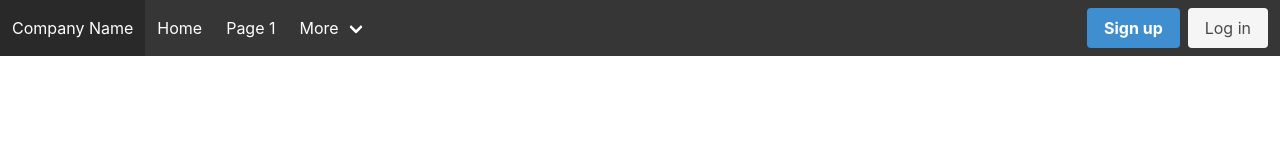
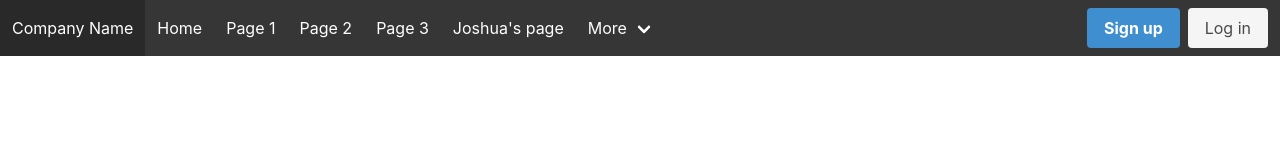
Before and after one commit to rrp316/426-project, a website: page index.html in a window 1280 px wide. Drawn offline with nearby package versions, Linux system fonts and the light colour scheme; a web font is replaced by a local one.

Commit message:
changed navbar page names.

```diff
--- a/index.html
+++ b/index.html
@@ -37,6 +37,18 @@
                         Page 1
                     </a>
 
+                    <a class="navbar-item">
+                        Page 2
+                    </a>
+
+                    <a class="navbar-item">
+                        Page 3
+                    </a>
+
+                    <a class="navbar-item">
+                        Joshua's page
+                    </a>
+
                     <div class="navbar-item has-dropdown is-hoverable">
                         <a class="navbar-link">
                             More
@@ -44,10 +56,10 @@
 
                         <div class="navbar-dropdown">
                             <a class="navbar-item">
-                                Page 2
+                                Link 1
                             </a>
                             <a class="navbar-item">
-                                Page 3
+                                Link 2
                             </a>
                         </div>
                     </div>
```
